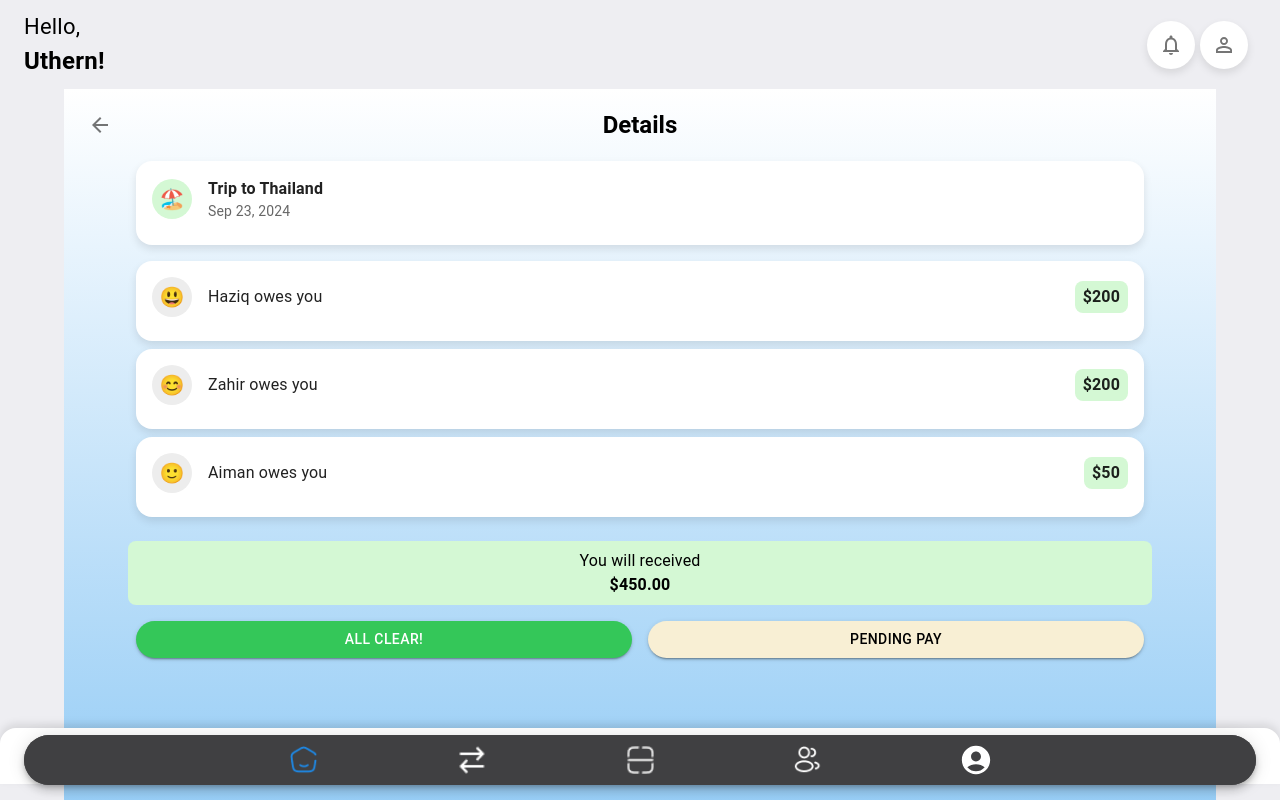
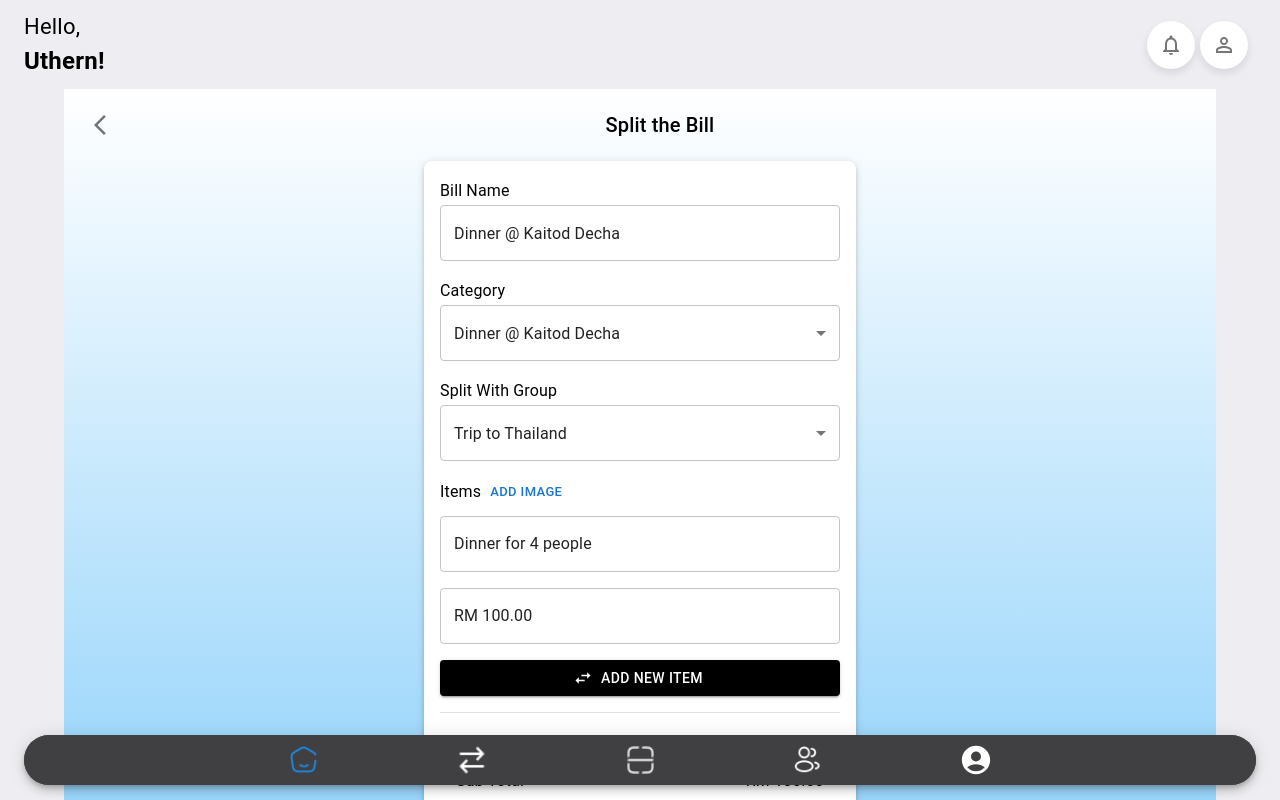
Before and after one commit to Uthern93/Bedak-Bil, a React (Create React App) app: page /group/splitBill in a window 1280 px wide. Shown: the top 800 px of the page. Built offline with nearby package versions, Linux system fonts and the light colour scheme.

Commit message:
added SplitBill

```diff
--- a/src/routes/MainRoutes.js
+++ b/src/routes/MainRoutes.js
@@ -3,6 +3,7 @@ import { lazy } from 'react';
 import MainLayout from "../layout/MainLayout";
 import Loadable from '../ui-component/Loadable';
 import loadable from "../ui-component/Loadable";
+import SplitBill from "../views/group/SplitTheBill";
 
 // import page routing
 const Dashboard = Loadable(lazy(() => import('../views/dashboard')));
@@ -34,6 +35,11 @@ const MainRoutes = {
             element: <GroupDetails />
         },
         {
+            path: '/group/splitBill',
+            element: <SplitBill />
+        },
+
+        {
             path: '/profile',
             element: <Profile/>
         },
--- /dev/null
+++ b/src/views/group/SplitTheBill.js
@@ -0,0 +1,128 @@
+import React from "react";
+import {
+    Box,
+    Typography,
+    TextField,
+    Select,
+    MenuItem,
+    Button,
+    IconButton,
+    Divider,
+    List,
+    ListItem,
+    ListItemText,
+} from "@mui/material";
+import ArrowBackIosNewIcon from "@mui/icons-material/ArrowBackIosNew";
+import SwapHorizIcon from "@mui/icons-material/SwapHoriz";
+
+
+const SplitTheBill = () => {
+    return (
+        <Box
+            sx={{
+                display: "flex",
+                flexDirection: "column",
+                alignItems: "center",
+                padding: 2,
+                background: "linear-gradient(to bottom, #ffffff, #87CEFA)",
+                minHeight: "100vh",
+            }}
+        >
+            {/* Header */}
+            <Box sx={{ display: "flex", alignItems: "center", width: "100%", mb: 2 }}>
+                <IconButton>
+                    <ArrowBackIosNewIcon />
+                </IconButton>
+                <Typography variant="h6" sx={{ flexGrow: 1, textAlign: "center" }}>
+                    Split the Bill
+                </Typography>
+            </Box>
+
+            {/* Form Section */}
+            <Box
+                sx={{
+                    width: "100%",
+                    maxWidth: 400,
+                    backgroundColor: "#fff",
+                    borderRadius: 2,
+                    padding: 2,
+                    boxShadow: 3,
+                }}
+            >
+                {/* Bill Name */}
+                <Typography variant="subtitle1">Bill Name</Typography>
+                <TextField
+                    fullWidth
+                    variant="outlined"
+                    placeholder="Dinner @ Kaitod Decha"
+                    defaultValue="Dinner @ Kaitod Decha"
+                    sx={{ mb: 2 }}
+                />
+
+                {/* Category */}
+                <Typography variant="subtitle1">Category</Typography>
+                <Select fullWidth defaultValue="Dinner @ Kaitod Decha" sx={{ mb: 2 }}>
+                    <MenuItem value="Dinner @ Kaitod Decha">Dinner @ Kaitod Decha</MenuItem>
+                </Select>
+
+                {/* Split With Group */}
+                <Typography variant="subtitle1">Split With Group</Typography>
+                <Select fullWidth defaultValue="Trip to Thailand" sx={{ mb: 2 }}>
+                    <MenuItem value="Trip to Thailand">Trip to Thailand</MenuItem>
+                </Select>
+
+                {/* Items Section */}
+                <Typography variant="subtitle1" sx={{ mb: 1 }}>
+                    Items <Button size="small">Add Image</Button>
+                </Typography>
+                <TextField
+                    fullWidth
+                    variant="outlined"
+                    placeholder="Dinner for 4 people"
+                    defaultValue="Dinner for 4 people"
+                    sx={{ mb: 2 }}
+                />
+                <TextField
+                    fullWidth
+                    variant="outlined"
+                    placeholder="Amount"
+                    defaultValue="RM 100.00"
+                    sx={{ mb: 2 }}
+                />
+
+                {/* Add Item Button */}
+                <Button
+                    variant="contained"
+                    fullWidth
+                    startIcon={<SwapHorizIcon />}
+                    sx={{
+                        mb: 2,
+                        backgroundColor: "#000",
+                        color: "#fff",
+                        "&:hover": { backgroundColor: "#333" },
+                    }}
+                >
+                    Add New Item
+                </Button>
+
+                {/* Summary Section */}
+                <Divider sx={{ mb: 2 }} />
+                <Typography variant="subtitle1">Summary</Typography>
+                <List disablePadding>
+                    <ListItem>
+                        <ListItemText primary="Sub Total" />
+                        <Typography>RM 100.00</Typography>
+                    </ListItem>
+                    <ListItem>
+                        <ListItemText primary="Total" />
+                        <Typography>RM 100.00</Typography>
+                    </ListItem>
+                </List>
+            </Box>
+
+
+        </Box>
+    );
+};
+
+export default SplitTheBill;
```
